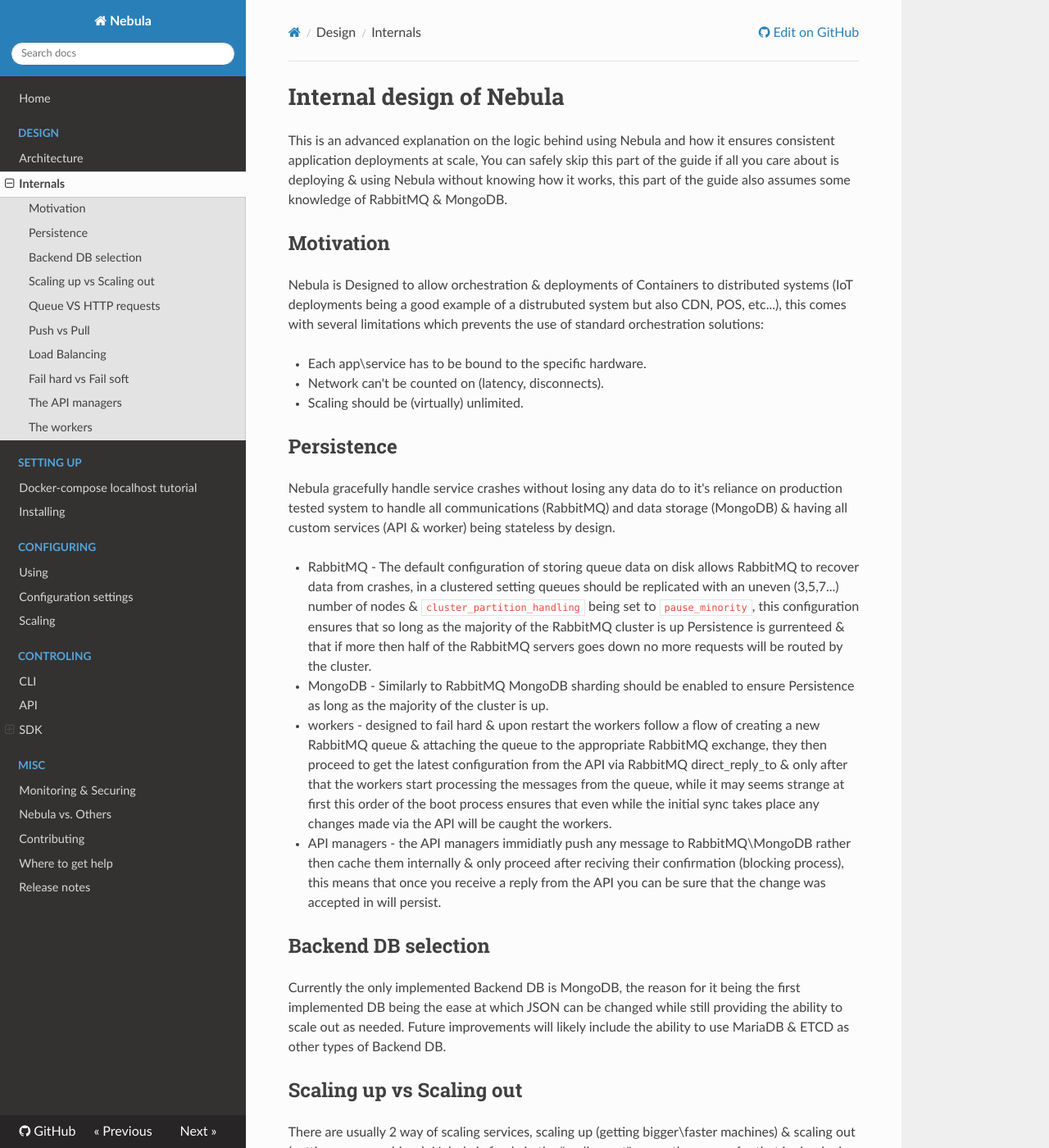
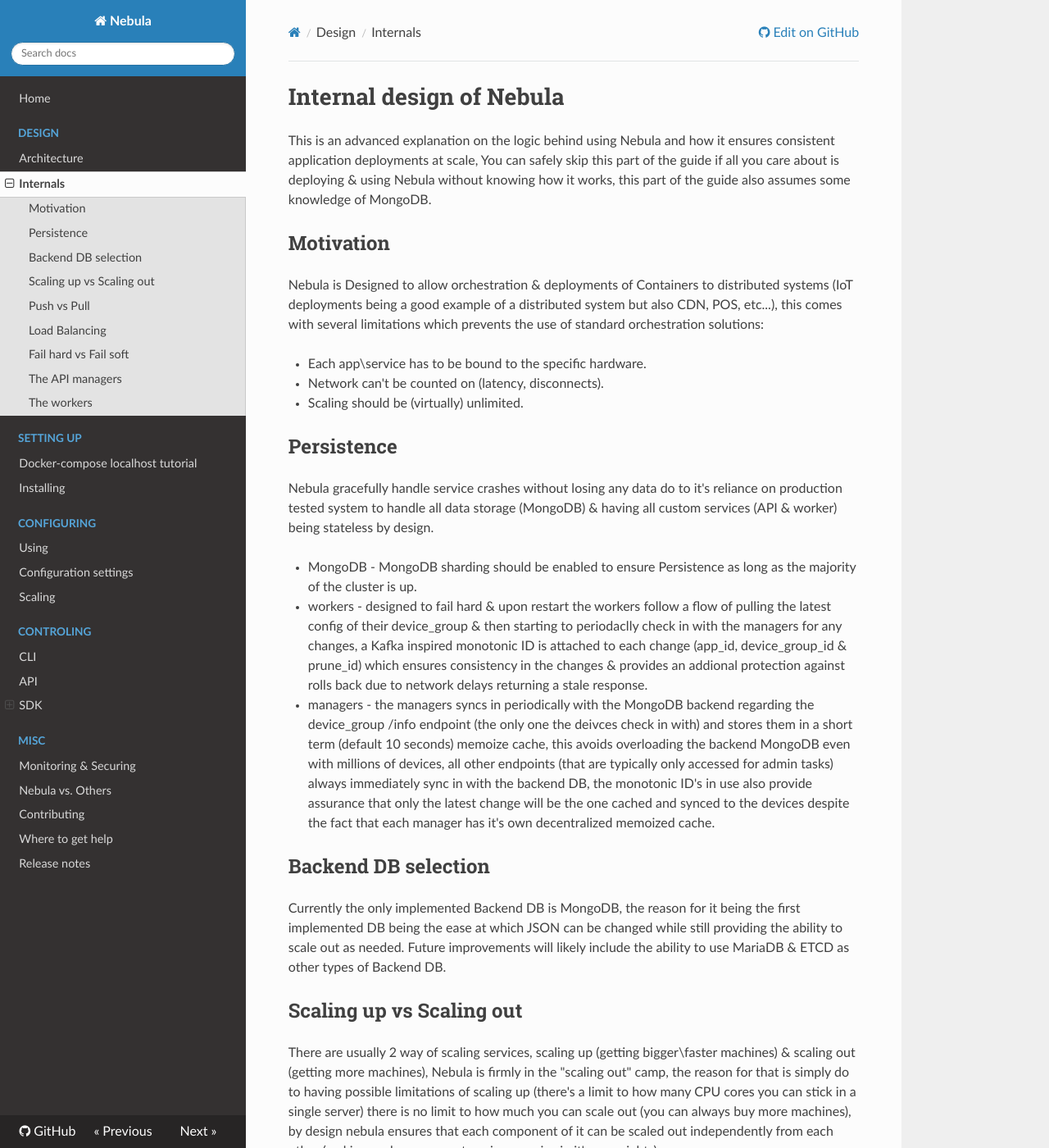
Before and after one commit to nebula-orchestrator/docs, an MkDocs documentation site: the page built from docs/internals.md, in a window 1280 px wide and 1400 px high. Shown: the whole window at 82% size. Built offline with MkDocs 1.6.1, drawn with Linux system fonts in a browser that asks for light colours; nearby versions of some CDN libraries; old or Windows-style settings are respelled for this version of MkDocs; some of the changed text lies outside the part shown.

Commit message:
updated the internals description with how 2.0.0 now works

```diff
--- a/docs/internals.md
+++ b/docs/internals.md
@@ -1,10 +1,10 @@
 # Internal design of Nebula
 
-This is an advanced explanation on the logic behind using Nebula and how it ensures consistent application deployments at scale, You can safely skip this part of the guide if all you care about is deploying & using Nebula without knowing how it works, this part of the guide also assumes some knowledge of RabbitMQ & MongoDB.
+This is an advanced explanation on the logic behind using Nebula and how it ensures consistent application deployments at scale, You can safely skip this part of the guide if all you care about is deploying & using Nebula without knowing how it works, this part of the guide also assumes some knowledge of MongoDB.
 
 ## Motivation
 
-Nebula is Designed to allow orchestration & deployments of Containers to distributed systems (IoT deployments being a good example of a distrubuted system but also CDN, POS, etc...), this comes with several limitations which prevents the use of standard orchestration solutions:
+Nebula is Designed to allow orchestration & deployments of Containers to distributed systems (IoT deployments being a good example of a distributed system but also CDN, POS, etc...), this comes with several limitations which prevents the use of standard orchestration solutions:
 
  * Each app\service has to be bound to the specific hardware.
  * Network can't be counted on (latency, disconnects).
@@ -12,12 +12,11 @@
 
 ## Persistence
 
-Nebula gracefully handle service crashes without losing any data do to it's reliance on production tested system to handle all communications (RabbitMQ) and data storage (MongoDB) & having all custom services (API & worker) being stateless by design.
+Nebula gracefully handle service crashes without losing any data do to it's reliance on production tested system to handle all data storage (MongoDB) & having all custom services (API & worker) being stateless by design.
 
- * RabbitMQ - The default configuration of storing queue data on disk allows RabbitMQ to recover data from crashes, in a clustered setting queues should be replicated with an uneven (3,5,7...) number of nodes & `cluster_partition_handling` being set to `pause_minority`, this configuration ensures that so long as the majority of the RabbitMQ cluster is up Persistence is gurrenteed & that if more then half of the RabbitMQ servers goes down no more requests will be routed by the cluster.
- * MongoDB - Similarly to RabbitMQ MongoDB sharding should be enabled to ensure Persistence as long as the majority of the cluster is up.
- * workers - designed to fail hard & upon restart the workers follow a flow of creating a new RabbitMQ queue & attaching the queue to the appropriate RabbitMQ exchange, they then proceed to get the latest configuration from the API via RabbitMQ direct_reply_to & only after that the workers start processing the messages from the queue, while it may seems strange at first this order of the boot process ensures that even while the initial sync takes place any changes made via the API will be caught the workers.
- * API managers - the API managers immidiatly push any message to RabbitMQ\MongoDB rather then cache them internally & only proceed after reciving their confirmation (blocking process), this means that once you receive a reply from the API you can be sure that the change was accepted in will persist.
+ * MongoDB - MongoDB sharding should be enabled to ensure Persistence as long as the majority of the cluster is up.
+ * workers - designed to fail hard & upon restart the workers follow a flow of pulling the latest config of their device_group & then starting to periodaclly check in with the managers for any changes, a Kafka inspired monotonic ID is attached to each change (app_id, device_group_id & prune_id) which ensures consistency in the changes & provides an addional protection against rolls back due to network delays returning a stale response.
+ * managers - the managers syncs in periodically with the MongoDB backend regarding the device_group /info endpoint (the only one the deivces check in with) and stores them in a short term (default 10 seconds) memoize cache, this avoids overloading the backend MongoDB even with millions of devices, all other endpoints (that are typically only accessed for admin tasks) always immediately sync in with the backend DB, the monotonic ID's in use also provide assurance that only the latest change will be the one cached and synced to the devices despite the fact that each manager has it's own decentralized memoized cache.
 
 ## Backend DB selection
 
@@ -28,40 +27,35 @@
 
 There are usually 2 way of scaling services, scaling up (getting bigger\faster machines) & scaling out (getting more machines), Nebula is firmly in the "scaling out" camp, the reason for that is simply do to having possible limitations of scaling up (there's a limit to how many CPU cores you can stick in a single server) there is no limit to how much you can scale out (you can always buy more machines), by design nebula ensures that each component of it can be scaled out independently from each other (making each component a micro-service in it's own rights).
 
-## Queue VS HTTP requests
-
-While being more complex & adding additional requirements having a message queue allows for a couple of features which combined act as the backbone of Nebula design, the first being a "fanout" exchange, a central point which ensures sending the message recieved by rabbit to all workers queues of each app, a process which with HTTP would have considerably more complex (and thus error prone), the 2nd is that having a queue ensures that all commands to the workers are processed in the correct order, thus ensuring proper consistency of each worker configuration.
-
 ## Push vs Pull
 
-On the workers side Nebula is a pull based system, each worker creates it's own queue at RabbitMQ and pulls messages from it one at a time, this eliminates the need of keeping a list of worker addresses up to date in a centralized location & allows each worker to work at it's own pace catching up.
-On the API side Nebula is a push based system, the only parts where the massages are pushed to is the RabbitMQ exchange & the Backend DB, both of which are located at a well known location for the API managers,
+Nebula is a pull based system, each worker periodically checks in with the master and pull the latest configuration which it then compares to it's existing local config & should any monotonic ID differ it will sync it's status to match the one received from the manager , this eliminates the need of keeping a list of worker addresses up to date in a centralized location & allows a much simpler way of adding\removing workers.
 
 ## Load Balancing
 
 In larger deployments there will likely be multiple of each component, each component can be load balanced:
 
- * RabbitMQ load balances to the server which hosts the queues internally, it's also possible to have an TCP LB in front of it to distrabute load between RabbitMQ nodes (AWS NLB, HAProxy, etc...).
  * MongoDB mongos acts as a load balancer for the MongoDB backend, load balancing between multiple mongos is possible using standard HTTP LB.
- * API managers - being a standard HTTP service the can be load balanced using standard HTTP LB.
+ * API managers - being a standard HTTP service the can be load balanced using standard HTTP LB, HTTPS stripping on the LB level is both possible and recommended.
 
 ## Fail hard vs Fail soft
-Nebula is fail hard, this means that on any error which isn't trivial (trivial being an error which can't affect consistency or future requests in any way) it will drop the entire service (both in the API managers & in the workers, depending on where the problem is), it is therefore necessery to ensure that both will always be restarted upon failure, in Docker engine this is achevied by having the `--restart` flag set to `unless-stopped`, the fail hard deign is a lot safer then fail soft as it removes risk of improper error handling.
+Nebula is fail hard, this means that on any error which isn't trivial (trivial being an error which can't affect consistency or future requests in any way) it will drop the entire service (both in the API managers & in the workers, depending on where the problem is), it is therefore necessary to ensure that both will always be restarted upon failure, in Docker engine this is achieved by having the `--restart` flag set to `unless-stopped`, the fail hard deign is a lot safer then fail soft as it removes risk of improper error handling.
 
 ## The API managers
 
-The API managers provide 2 essential services, each running in it's own thread, the first is being the endpoint through which Nebula is managed, they do so by serving an HTTP rest interface, HTTP REST was chosen do to it being used by virtually any programming language in the world, SDK (for instance the Python SDK) simply provide a bridge to Nebula API & CLI tools are in turn built using those SDK.
-The 2nd service the API managers provide is that they respond to initial sync requests from the workers via RabbitMQ direct_reply_to with the latest config of the requested app, direct_reply_to was chosen as it's built into RabbitMQ thus removing the need from having another system accessible from the workers.
+The managers provide 2 essential services, the first is being the RESTful API endpoint through which Nebula is managed, they do so by serving an HTTP rest interface, HTTP REST was chosen do to it being used by virtually any programming language in the world, SDK (for instance the Python SDK) simply provide a bridge to Nebula API & CLI tools are in turn built using those SDK.
+on top of this first essential service the manager also provide a special RESTful endpoint which is memoized and return the entire config a device needs to sync in with the latest state of a device_group, this endpoint is cached short and is contacted by the devices to sync with the latest version often.
 
 ## The workers
 
 Each worker follows the same basic steps:
 
- 1. At start get a list of the apps needs to run on the worker device (via the `APP_NAME` envvar csv list)
- 2. Open a thread per each app, at each thread it does the following:
-    1. Open a connection to RabbitMQ, this is how the worker will receive app configuration updates.
-    2. Create a RabbitMQ on said connection (if it doesn't exist already).
-    3. Open another connection to rabbit and use a direct_reply_to to the API managers queue to get the current app configuration.
-    4. Remove & clean the RabbitMQ intial sync connection.
-    4. Start processing messages from the worker RabbitMQ queue.
-    5. Loop over all containers which are managed by Nebula on the worker and if the dockerfile healthcheck returns "unhealthy" restart the container.
+ 1. At start contact the manager and get the needed config of a device that's part of it's configurable "device_group"
+ 2. start all apps that are set to run on devices that are part of the "device_group" it's on
+ 3. start another thread which checks the healthcheck configured in any app Dockerfile and restarts that container as needed
+ 4. periodically (defined by the "nebula_manager_check_in_time" in param and by default every 30 seconds) check in with the manager and get the latest config
+    1. if any monotonic ID of the response received from the manager is larger then the one stored in the local configuration change the local configuration to match it
+        1. if an app_id is larger update the app as needed (stop\start\restart\update\etc)
+        2. if a device_group_id is larger update the apps by either starting the added app or removing a removed app from the device_group
+        3. if the prune_id is larger then run pruning of docker images
+    2. if any changes happened in the previous step save the newer configuration to the local config
```
Also changed, not shown: docs/config.md (+4 -4 lines).
